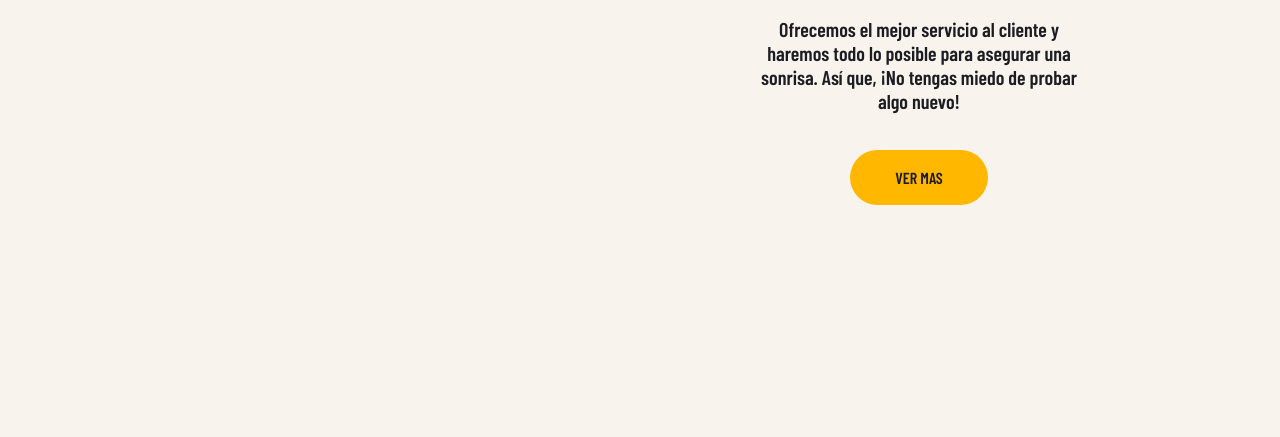
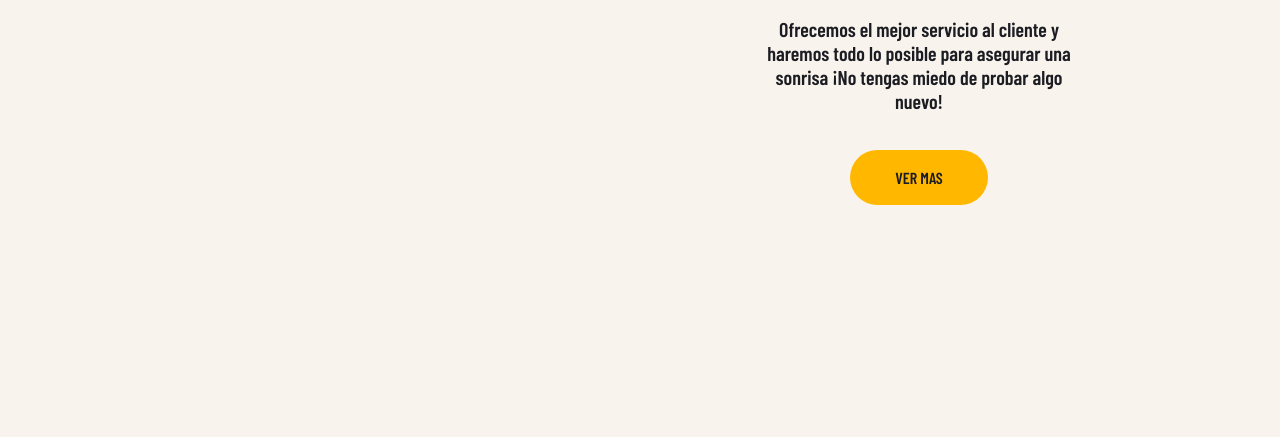
Before and after one commit to aryariasg/Proyecto-Comida-Venezolana, a plain HTML site: page index.html in a window 1280 px wide. Shown: the part 1820-2257 px from the top of the page. Drawn offline with nearby package versions, Linux system fonts and the light colour scheme; a web font is replaced by a local one.

Commit message:
Modificación en texto "sobre nosotros"

```diff
--- a/index.html
+++ b/index.html
@@ -79,7 +79,7 @@
         <div class="texto">
             <h2>Sobre nosotros</h2>
             <p>Tenemos una pasión por la comida casera como la que solíamos comer cuando éramos pequeños y queremos compartirla con el mundo </p>
-            <p>Ofrecemos el mejor servicio al cliente y haremos todo lo posible para asegurar una sonrisa. Así que, ¡No tengas miedo de probar algo nuevo!</p>
+            <p>Ofrecemos el mejor servicio al cliente y haremos todo lo posible para asegurar una sonrisa ¡No tengas miedo de probar algo nuevo!</p>
             <a href="nosotros.html">Ver mas</a>
         </div>
     </div>
```
